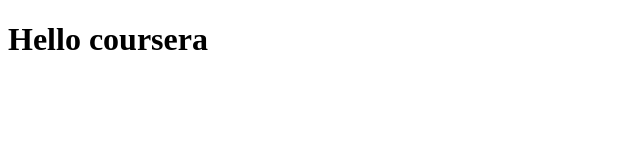
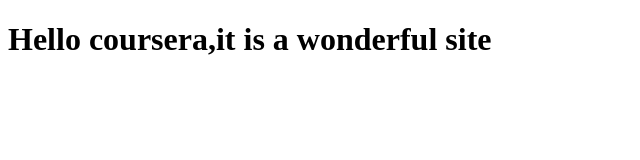
Before and after one commit to akhilex/Coursera--test, a plain HTML site: page site/index.html in a window 1280 px wide. Shown: the whole page, without its empty margins (0-640 px from the left). Drawn offline with Linux system fonts and the light colour scheme.

Commit message:
Small modification to the content

```diff
--- a/site/index.html
+++ b/site/index.html
@@ -4,7 +4,7 @@
 	<title>Hello coursera</title>
 </head>
 <body>
-	<h1>Hello coursera</h1>
+	<h1>Hello coursera,it is a wonderful site</h1>
 
 </body>
 </html>
```
